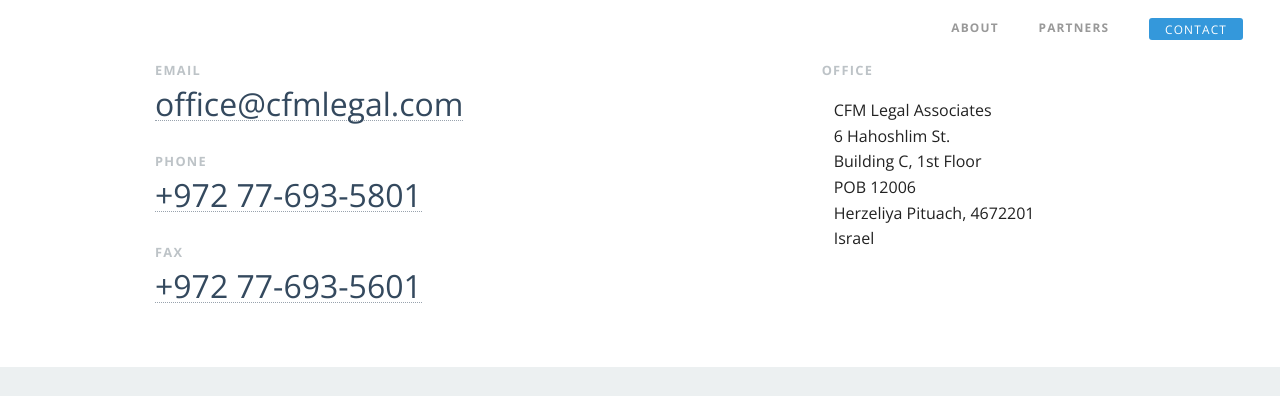
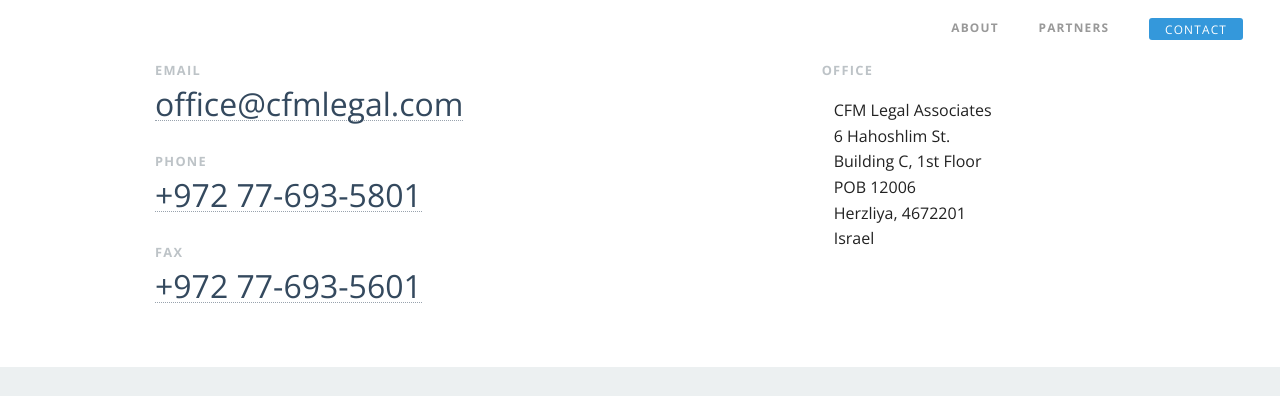
Before and after one commit to cfmlegal/cfmlegal.github.io, a Jekyll site: the page index.html, which Jekyll copies as it is, in a window 1280 px wide and 900 px high, scrolled down 2582 px. Shown: the top 396 px of the window. Built offline with Jekyll 4.4.1, drawn with Linux system fonts in a browser that asks for light colours; Markdown is read by kramdown in place of the engine named in the settings.

Commit message:
Fix address to proper spelling of Herzliya

```diff
--- a/index.html
+++ b/index.html
@@ -152,7 +152,7 @@
             <li class="street-address">6 Hahoshlim St.</li>
             <li class="street-address">Building C, 1st Floor</li>
             <li class="street-address">POB 12006</li>
-            <li><span class="locality">Herzeliya Pituach</span>, <span class="postal-code">4672201</span></li>
+            <li><span class="locality">Herzliya</span>, <span class="postal-code">4672201</span></li>
             <li class="country-name">Israel</li>
           </ul>
         </div>
--- a/js/app.js
+++ b/js/app.js
@@ -14,7 +14,7 @@
     var marker = new google.maps.Marker({
         position: office,
         map: map,
-        title:"Hahoshlim 6, Herzeliya Pituach"
+        title:"Hahoshlim 6, Herzliya Pituach"
     });
 
     var contentString = '<div class="mapinfo">HaHoshlim 6, Herzeliya Pituach</div>'
```
